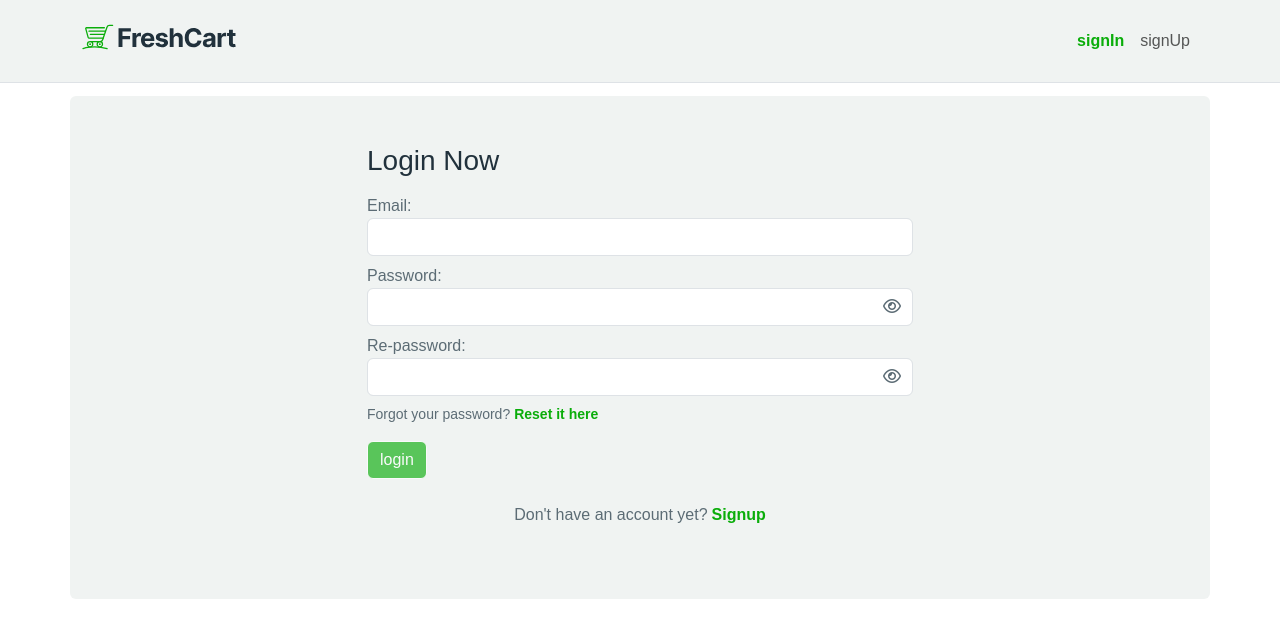
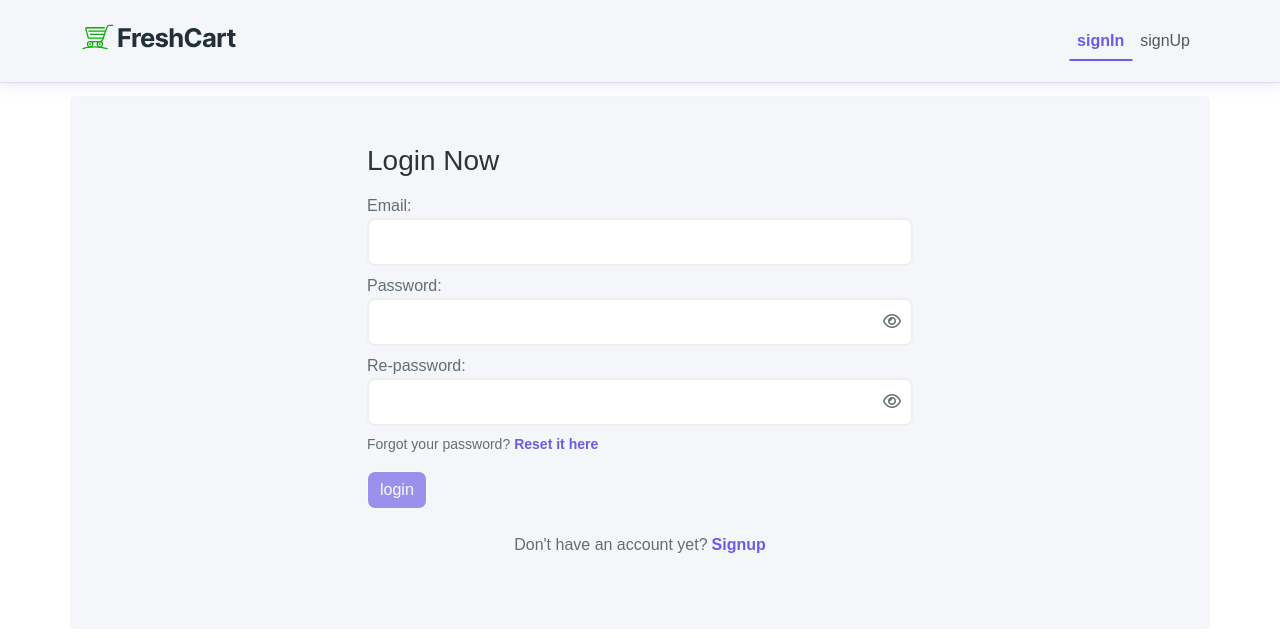
Before and after one commit to MohamedOsama5113/FreshCart, a React (Create React App) app: page /auth/signin in a window 1280 px wide. Shown: the top 638 px of the page. Built offline with nearby package versions, Linux system fonts and the light colour scheme; a web font is replaced by a local one.

Commit message:
enhance styles for CartItem, Categories, Navbar, Pagination, Product, and global index

```diff
--- a/src/components/CartItem/CartItem.css
+++ b/src/components/CartItem/CartItem.css
@@ -1,16 +1,75 @@
+.cartItem {
+  background: white;
+  border-radius: 16px;
+  padding: 20px;
+  margin-bottom: 20px;
+  box-shadow: var(--shadow);
+  transition: all 0.3s ease;
+}
+
+.cartItem:hover {
+  transform: translateY(-5px);
+}
+
+.cartItem img {
+  border-radius: 12px;
+  transition: all 0.3s ease;
+}
+
+.cartItem:hover img {
+  transform: scale(1.05);
+}
+
+.cartItem .product-title {
+  color: var(--text-color-main);
+  font-weight: 600;
+  font-size: 1.1em;
+  transition: color 0.3s ease;
+}
+
+.cartItem .product-title:hover {
+  color: var(--main-color);
+}
+
+.cartItem .price {
+  color: var(--main-color);
+  font-weight: bold;
+  font-size: 1.2em;
+}
+
+.cartItem .quantity-controls {
+  display: flex;
+  align-items: center;
+  gap: 10px;
+}
+
 .cartItem .btn-cartItem-update {
-  --bs-btn-color: var(--main-color);
-  --bs-btn-border-color: var(--main-color);
-  --bs-btn-hover-color: #fff;
-  --bs-btn-hover-bg: var(--main-color);
-  --bs-btn-hover-border-color: var(--main-color);
-  --bs-btn-focus-shadow-rgb: 25, 135, 84;
-  --bs-btn-active-color: #fff;
-  --bs-btn-active-bg: var(--main-color);
-  --bs-btn-active-border-color: var(--main-color);
-  --bs-btn-active-shadow: inset 0 3px 5px rgba(0, 0, 0, 0.125);
-  --bs-btn-disabled-color: var(--main-color);
-  --bs-btn-disabled-bg: transparent;
-  --bs-btn-disabled-border-color: var(--main-color);
-  --bs-gradient: none;
+  background: transparent;
+  color: var(--main-color);
+  border: 2px solid var(--main-color);
+  border-radius: 8px;
+  padding: 8px 16px;
+  font-weight: 500;
+  transition: all 0.3s ease;
 }
+
+.cartItem .btn-cartItem-update:hover {
+  background: var(--main-color);
+  color: white;
+  transform: translateY(-2px);
+}
+
+.cartItem .remove-btn {
+  color: #FF6B6B;
+  background: rgba(255, 107, 107, 0.1);
+  border: none;
+  border-radius: 8px;
+  padding: 8px 16px;
+  transition: all 0.3s ease;
+}
+
+.cartItem .remove-btn:hover {
+  background: #FF6B6B;
+  color: white;
+  transform: translateY(-2px);
+}
--- a/src/components/Categories/Categories.css
+++ b/src/components/Categories/Categories.css
@@ -1,12 +1,61 @@
+.categories {
+  padding: 40px 0;
+  background: var(--light-color);
+}
+
 .categories .category {
-  border: solid 1px transparent;
+  border-radius: 16px;
+  overflow: hidden;
+  background: white;
+  transition: all 0.4s ease;
+  position: relative;
 }
+
 .categories .category:hover {
   box-shadow: var(--shadow);
-  border-color: var(--main-color);
+  transform: translateY(-8px);
 }
+
 .categories .category img {
   width: 100%;
   height: 200px;
   object-fit: cover;
+  transition: all 0.5s ease;
 }
+
+.categories .category:hover img {
+  transform: scale(1.08);
+}
+
+.categories .category-content {
+  padding: 20px;
+  text-align: center;
+}
+
+.categories .category-title {
+  color: var(--text-color-main);
+  font-size: 1.2em;
+  font-weight: 600;
+  margin: 10px 0;
+  transition: color 0.3s ease;
+}
+
+.categories .category:hover .category-title {
+  color: var(--main-color);
+}
+
+.categories .category::before {
+  content: '';
+  position: absolute;
+  top: 0;
+  left: 0;
+  right: 0;
+  bottom: 0;
+  background: linear-gradient(to top, rgba(0, 0, 0, 0.3), transparent);
+  opacity: 0;
+  transition: opacity 0.3s ease;
+}
+
+.categories .category:hover::before {
+  opacity: 1;
+}
--- a/src/components/Navbar/Navbar.css
+++ b/src/components/Navbar/Navbar.css
@@ -1,20 +1,54 @@
+.navbar {
+  backdrop-filter: blur(10px);
+  background: rgba(255, 255, 255, 0.9);
+  box-shadow: var(--shadow);
+}
+
 .navbar-toggler:focus {
   box-shadow: none;
 }
+
 .navbar .cart-icon,
 .navbar .wish-icon,
 .navbar .user-icon {
   font-size: 20px;
+  transition: all 0.3s ease;
 }
 
-/* .navbar .nav-link.active {
+.navbar .cart-icon:hover,
+.navbar .wish-icon:hover,
+.navbar .user-icon:hover {
+  transform: scale(1.2);
   color: var(--main-color);
-} */
+}
+
+.navbar-nav .nav-link {
+  position: relative;
+  padding: 8px 15px;
+  transition: all 0.3s ease;
+}
 
 .navbar-nav .nav-link.active,
 .navbar-nav .nav-link.show {
   color: var(--main-color);
   font-weight: 600;
+}
+
+.navbar-nav .nav-link:before {
+  content: "";
+  position: absolute;
+  bottom: 0;
+  left: 50%;
+  transform: translateX(-50%);
+  width: 0;
+  height: 2px;
+  background-color: var(--main-color);
+  transition: all 0.3s ease;
+}
+
+.navbar-nav .nav-link:hover:before,
+.navbar-nav .nav-link.active:before {
+  width: 100%;
 }
 
 .nav-item {
@@ -24,3 +58,10 @@
 .nav-link:focus-visible {
   box-shadow: none;
 }
+
+/* Modern Badge Styles */
+.badge {
+  padding: 0.35em 0.65em;
+  border-radius: 6px;
+  font-weight: 500;
+}
--- a/src/components/Pagination/Pagination.css
+++ b/src/components/Pagination/Pagination.css
@@ -1,14 +1,42 @@
+.pagination {
+  display: flex;
+  gap: 5px;
+  margin: 30px 0;
+  justify-content: center;
+}
+
 .page-link {
-  color: var(--main-color);
-  background-color: transparent;
-  border: var(--bs-pagination-border-width) solid var(--main-color);
+  color: var(--text-color-main);
+  background-color: white;
+  border: none;
+  border-radius: 8px;
+  padding: 10px 15px;
+  font-weight: 500;
+  transition: all 0.3s ease;
+  box-shadow: var(--shadow);
 }
+
 .page-link:hover {
   background-color: var(--main-color);
-  color: #fff;
+  color: white;
+  transform: translateY(-2px);
 }
+
 .page-link:focus {
   background-color: var(--main-color);
-  color: #fff;
-  box-shadow: none;
+  color: white;
+  box-shadow: var(--shadow);
 }
+
+.page-item.active .page-link {
+  background-color: var(--main-color);
+  color: white;
+  border: none;
+  transform: translateY(-2px);
+}
+
+.page-item.disabled .page-link {
+  background-color: #f5f5f5;
+  color: #999;
+  cursor: not-allowed;
+}
--- a/src/components/Product/Product.css
+++ b/src/components/Product/Product.css
@@ -1,18 +1,38 @@
 .products {
-  background-color: #fff;
+  background-color: var(--light-color);
+  padding: 20px 0;
 }
+
 .product {
-  border: solid 1px transparent;
+  background: #fff;
+  border-radius: 16px;
+  overflow: hidden;
+  transition: all 0.3s ease;
+  position: relative;
 }
+
 .product:hover {
   box-shadow: var(--shadow);
-  border-color: var(--main-color);
+  transform: translateY(-10px);
 }
+
+.product img {
+  transition: all 0.5s ease;
+}
+
+.product:hover img {
+  transform: scale(1.05);
+}
+
 .product .btn-add {
-  transition: transform 0.3s, opacity 0.3s;
+  transition: all 0.4s cubic-bezier(0.4, 0, 0.2, 1);
   transform: translateY(100%);
   opacity: 0;
+  border-radius: 12px;
+  font-weight: 500;
+  letter-spacing: 0.5px;
 }
+
 .product:hover .btn-add {
   opacity: 1;
   transform: translateY(0%);
@@ -20,38 +40,59 @@
 
 .product .overlay {
   opacity: 0;
-  transition: opacity 0.3s;
+  transition: all 0.4s ease;
+  background: rgba(0, 0, 0, 0.03);
 }
+
 .product:hover .overlay {
   opacity: 1;
 }
 
-.product .btn-wishlist {
-  top: 5%;
-  right: 5%;
-  background-color: #fff;
-  border: 1px solid #dfe2e1;
-  color: #ad0a0a;
-  transition: 0.3s;
+.product .btn-wishlist,
+.product .btn-view {
+  position: absolute;
+  top: 15px;
+  right: 15px;
+  width: 40px;
+  height: 40px;
+  border-radius: 50%;
+  display: flex;
+  align-items: center;
+  justify-content: center;
+  background: white;
+  box-shadow: 0 4px 8px rgba(0, 0, 0, 0.1);
+  transition: all 0.3s ease;
 }
 
-.product .btn-wishlist:hover {
-  background-color: #ad0a0a;
-  border-color: #ad0a0a;
-  color: #fff;
+.product .btn-wishlist {
+  color: var(--rating-color);
+  border: none;
 }
 
 .product .btn-view {
-  top: 5%;
-  right: 5%;
-  background-color: #fff;
-  border: 1px solid #dfe2e1;
-  color: #0a67ad;
-  transition: 0.3s;
+  color: var(--main-color);
+  border: none;
 }
 
+.product .btn-wishlist:hover,
 .product .btn-view:hover {
-  background-color: #0a67ad;
-  border-color: #0a67ad;
-  color: #fff;
+  transform: scale(1.1);
+  background: var(--main-color);
+  color: white;
 }
+
+.product .price {
+  color: var(--main-color);
+  font-weight: bold;
+  font-size: 1.2em;
+}
+
+.product .title {
+  font-weight: 500;
+  color: var(--text-color-main);
+  transition: color 0.3s ease;
+}
+
+.product .title:hover {
+  color: var(--main-color);
+}
--- a/src/index.css
+++ b/src/index.css
@@ -1,24 +1,25 @@
 /* You can add global styles to this file, and also import other style files */
 @import url("https://fonts.googleapis.com/css2?family=Encode+Sans+Expanded:wght@300&display=swap");
+
 :root {
-  --text-color-main: #21313c;
-  --text-color-main-alt: #5c6c75;
+  --text-color-main: #2D3436;
+  --text-color-main-alt: #636E72;
 
-  --main-color: #0aad0a;
-  --light-color: #f0f3f2;
+  --main-color: #6C5CE7;
+  --light-color: #F5F6FA;
 
-  --shadow: rgba(145, 158, 171, 0.2) 0px 2px 4px -1px,
-    rgba(145, 158, 171, 0.14) 0px 4px 5px 0px,
-    rgba(145, 158, 171, 0.12) 0px 1px 10px 0px;
+  --shadow: rgba(108, 92, 231, 0.1) 0px 4px 12px,
+    rgba(108, 92, 231, 0.06) 0px 1px 3px;
   --font-family: "Encode Sans Expanded", sans-serif;
 
-  --rating-color: #ffc908;
-  --main-color-alt: #0ad10a;
+  --rating-color: #FDA7DF;
+  --main-color-alt: #A29BFE;
 }
 
 :focus-visible {
   outline: none;
 }
+
 .form-select:focus {
   border-color: var(--main-color);
   box-shadow: none;
@@ -28,16 +29,20 @@
   color: var(--light-color);
   background: var(--main-color);
 }
+
 body {
   font-family: var(--font-family) !important;
   color: var(--text-color-main-alt);
 }
+
 .rating-color {
   color: var(--rating-color);
 }
+
 .cursor-pointer {
   cursor: pointer;
 }
+
 a,
 a:hover {
   color: black;
@@ -47,18 +52,23 @@ a:hover {
 .font-sm {
   font-size: 14px;
 }
+
 .text-main {
   color: var(--main-color);
 }
+
 .text-color {
   color: var(--text-color-main-alt);
 }
+
 .bg-main {
   background-color: var(--main-color) !important;
 }
+
 .bg-main-dark {
   background-color: var(--text-color-main) !important;
 }
+
 .bg-main-alt {
   background-color: var(--main-color-alt) !important;
 }
@@ -66,9 +76,11 @@ a:hover {
 .bg-main-light {
   background-color: var(--light-color) !important;
 }
+
 .title-main {
   color: var(--text-color-main);
 }
+
 .offline {
   width: 100%;
   text-align: center;
@@ -89,8 +101,53 @@ a:hover {
 
 .form-control:focus {
   background-color: #fff;
-  border-color: #85d685;
-  box-shadow: 0 0 0 0.25rem rgba(10, 173, 10, 0.25);
-  color: #21313c;
+  border-color: var(--main-color);
+  box-shadow: 0 0 0 0.25rem rgba(108, 92, 231, 0.25);
+  color: var(--text-color-main);
   outline: 0;
 }
+
+/* Adding new modern styles */
+.btn {
+  border-radius: 8px;
+  transition: all 0.3s ease;
+  font-weight: 500;
+}
+
+.btn:hover {
+  transform: translateY(-2px);
+  box-shadow: var(--shadow);
+}
+
+.card {
+  border: none;
+  border-radius: 12px;
+  transition: all 0.3s ease;
+  box-shadow: var(--shadow);
+}
+
+.card:hover {
+  transform: translateY(-5px);
+}
+
+.form-control {
+  border-radius: 8px;
+  border: 2px solid #eee;
+  padding: 10px 16px;
+  transition: all 0.3s ease;
+}
+
+/* Modern Animations */
+@keyframes fadeIn {
+  from {
+    opacity: 0;
+  }
+
+  to {
+    opacity: 1;
+  }
+}
+
+.fade-in {
+  animation: fadeIn 0.5s ease-in;
+}
```
